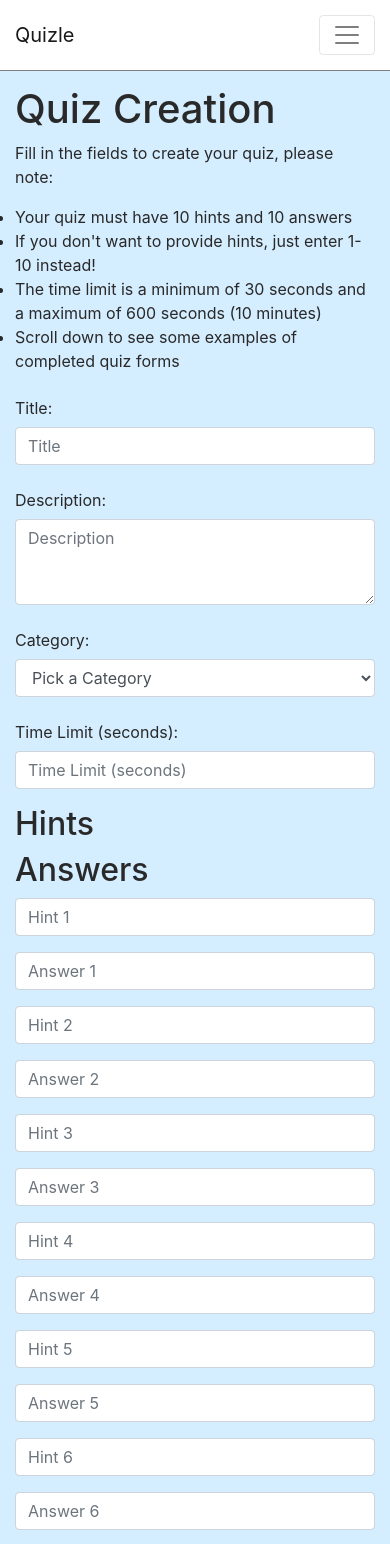
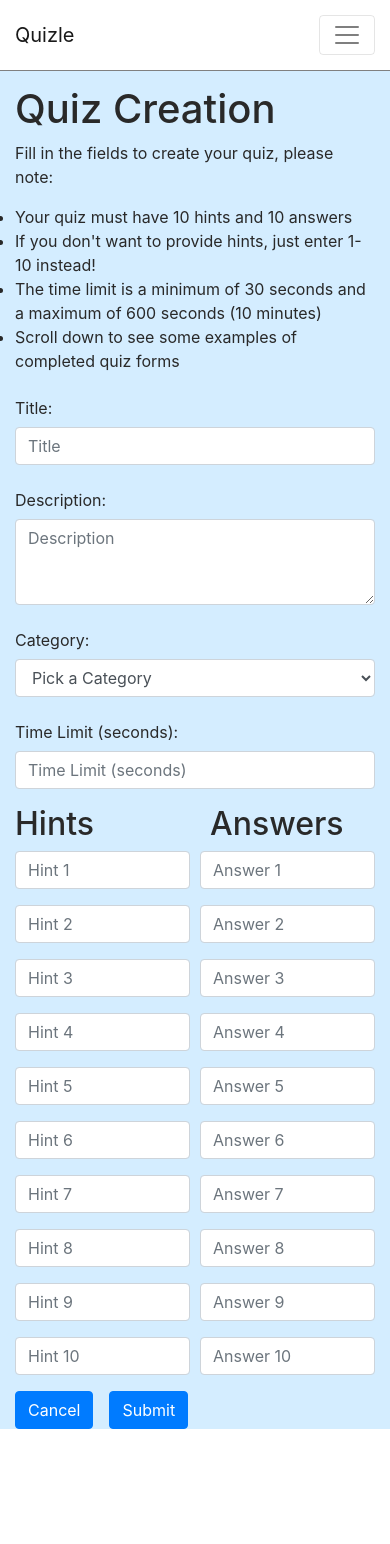
Before and after one commit to adamhatton/quizle, a React (Create React App) app: page /quizzes/create in a window 390 px wide. Shown: the top 1544 px of the page. After the commit the page ends 1429 px from the top, so only its background shows below. Built offline with nearby package versions, Linux system fonts and the light colour scheme; the HTML template or start-up script is replaced by a standard one.

Commit message:
Fix responsive design of ans and hint inputs

```diff
--- a/src/pages/quizzes/QuizCreateForm.js
+++ b/src/pages/quizzes/QuizCreateForm.js
@@ -214,16 +214,16 @@ function QuizCreateForm() {
         )}
 
         <Row>
-            <Col sm={4}>
+            <Col xs={6} lg={4}>
                 <h2>Hints</h2>
             </Col>
-            <Col sm={4}>
+            <Col xs={6} lg={4}>
                 <h2>Answers</h2>
             </Col>
         </Row>
 
         <Form.Row>
-          <Form.Group as={Col} sm={4} controlId='hint_1'>
+          <Form.Group as={Col} xs={6} lg={4} controlId='hint_1'>
             <Form.Label srOnly>Hint 1</Form.Label>
             <Form.Control
               type='text'
@@ -238,7 +238,7 @@ function QuizCreateForm() {
             )}
           </Form.Group>
 
-          <Form.Group as={Col} sm={4} controlId='ans_1'>
+          <Form.Group as={Col} xs={6} lg={4} controlId='ans_1'>
             <Form.Label srOnly>Answer 1</Form.Label>
             <Form.Control
               type='text'
@@ -255,7 +255,7 @@ function QuizCreateForm() {
         </Form.Row>
 
         <Form.Row>
-          <Form.Group as={Col} sm={4} controlId='hint_2'>
+          <Form.Group as={Col} xs={6} lg={4} controlId='hint_2'>
             <Form.Label srOnly>Hint 2</Form.Label>
             <Form.Control
               type='text'
@@ -270,7 +270,7 @@ function QuizCreateForm() {
             )}
           </Form.Group>
 
-          <Form.Group as={Col} sm={4} controlId='ans_2'>
+          <Form.Group as={Col} xs={6} lg={4} controlId='ans_2'>
             <Form.Label srOnly>Answer 2</Form.Label>
             <Form.Control
               type='text'
@@ -287,7 +287,7 @@ function QuizCreateForm() {
         </Form.Row>
 
         <Form.Row>
-          <Form.Group as={Col} sm={4} controlId='hint_3'>
+          <Form.Group as={Col} xs={6} lg={4} controlId='hint_3'>
             <Form.Label srOnly>Hint 3</Form.Label>
             <Form.Control
               type='text'
@@ -302,7 +302,7 @@ function QuizCreateForm() {
             )}
           </Form.Group>
 
-          <Form.Group as={Col} sm={4} controlId='ans_3'>
+          <Form.Group as={Col} xs={6} lg={4} controlId='ans_3'>
             <Form.Label srOnly>Answer 3</Form.Label>
             <Form.Control
               type='text'
@@ -319,7 +319,7 @@ function QuizCreateForm() {
         </Form.Row>
 
         <Form.Row>
-          <Form.Group as={Col} sm={4} controlId='hint_4'>
+          <Form.Group as={Col} xs={6} lg={4} controlId='hint_4'>
             <Form.Label srOnly>Hint 4</Form.Label>
             <Form.Control
               type='text'
@@ -334,7 +334,7 @@ function QuizCreateForm() {
             )}
           </Form.Group>
 
-          <Form.Group as={Col} sm={4} controlId='ans_4'>
+          <Form.Group as={Col} xs={6} lg={4} controlId='ans_4'>
             <Form.Label srOnly>Answer 4</Form.Label>
             <Form.Control
               type='text'
@@ -351,7 +351,7 @@ function QuizCreateForm() {
         </Form.Row>
 
         <Form.Row>
-          <Form.Group as={Col} sm={4} controlId='hint_5'>
+          <Form.Group as={Col} xs={6} lg={4} controlId='hint_5'>
             <Form.Label srOnly>Hint 5</Form.Label>
             <Form.Control
               type='text'
@@ -366,7 +366,7 @@ function QuizCreateForm() {
             )}
           </Form.Group>
 
-          <Form.Group as={Col} sm={4} controlId='ans_5'>
+          <Form.Group as={Col} xs={6} lg={4} controlId='ans_5'>
             <Form.Label srOnly>Answer 5</Form.Label>
             <Form.Control
               type='text'
@@ -383,7 +383,7 @@ function QuizCreateForm() {
         </Form.Row>
 
         <Form.Row>
-          <Form.Group as={Col} sm={4} controlId='hint_6'>
+          <Form.Group as={Col} xs={6} lg={4} controlId='hint_6'>
             <Form.Label srOnly>Hint 6</Form.Label>
             <Form.Control
               type='text'
@@ -398,7 +398,7 @@ function QuizCreateForm() {
             )}
           </Form.Group>
 
-          <Form.Group as={Col} sm={4} controlId='ans_6'>
+          <Form.Group as={Col} xs={6} lg={4} controlId='ans_6'>
             <Form.Label srOnly>Answer 6</Form.Label>
             <Form.Control
               type='text'
@@ -415,7 +415,7 @@ function QuizCreateForm() {
         </Form.Row>
 
         <Form.Row>
-          <Form.Group as={Col} sm={4} controlId='hint_7'>
+          <Form.Group as={Col} xs={6} lg={4} controlId='hint_7'>
             <Form.Label srOnly>Hint 7</Form.Label>
             <Form.Control
               type='text'
@@ -430,7 +430,7 @@ function QuizCreateForm() {
             )}
           </Form.Group>
 
-          <Form.Group as={Col} sm={4} controlId='ans_7'>
+          <Form.Group as={Col} xs={6} lg={4} controlId='ans_7'>
             <Form.Label srOnly>Answer 7</Form.Label>
             <Form.Control
               type='text'
@@ -447,7 +447,7 @@ function QuizCreateForm() {
         </Form.Row>
 
         <Form.Row>
-          <Form.Group as={Col} sm={4} controlId='hint_8'>
+          <Form.Group as={Col} xs={6} lg={4} controlId='hint_8'>
             <Form.Label srOnly>Hint 8</Form.Label>
             <Form.Control
               type='text'
@@ -462,7 +462,7 @@ function QuizCreateForm() {
             )}
           </Form.Group>
 
-          <Form.Group as={Col} sm={4} controlId='ans_8'>
+          <Form.Group as={Col} xs={6} lg={4} controlId='ans_8'>
             <Form.Label srOnly>Answer 8</Form.Label>
             <Form.Control
               type='text'
@@ -479,7 +479,7 @@ function QuizCreateForm() {
         </Form.Row>
 
         <Form.Row>
-          <Form.Group as={Col} sm={4} controlId='hint_9'>
+          <Form.Group as={Col} xs={6} lg={4} controlId='hint_9'>
             <Form.Label srOnly>Hint 9</Form.Label>
             <Form.Control
               type='text'
@@ -494,7 +494,7 @@ function QuizCreateForm() {
             )}
           </Form.Group>
 
-          <Form.Group as={Col} sm={4} controlId='ans_9'>
+          <Form.Group as={Col} xs={6} lg={4} controlId='ans_9'>
             <Form.Label srOnly>Answer 9</Form.Label>
             <Form.Control
               type='text'
@@ -511,7 +511,7 @@ function QuizCreateForm() {
         </Form.Row>
 
         <Form.Row>
-          <Form.Group as={Col} sm={4} controlId='hint_10'>
+          <Form.Group as={Col} xs={6} lg={4} controlId='hint_10'>
             <Form.Label srOnly>Hint 10</Form.Label>
             <Form.Control
               type='text'
@@ -526,7 +526,7 @@ function QuizCreateForm() {
             )}
           </Form.Group>
 
-          <Form.Group as={Col} sm={4} controlId='ans_10'>
+          <Form.Group as={Col} xs={6} lg={4} controlId='ans_10'>
             <Form.Label srOnly>Answer 10</Form.Label>
             <Form.Control
               type='text'
--- a/src/pages/quizzes/QuizPage.js
+++ b/src/pages/quizzes/QuizPage.js
@@ -10,16 +10,15 @@ function QuizPage() {
   useEffect(() => {
     const handleMount = async () => {
         try {
-            const {data: quiz} = await axiosReq.get(`/quizzes/${id}`)
-            setQuiz({results: [quiz]});
-            console.log(quiz);
+            const {data} = await axiosReq.get(`/quizzes/${id}`)
+            setQuiz({results: [data]});
         } catch(err){
             console.log(err);
         }
     }
     handleMount();
+
   }, [id]);
-
 
   return (
     <div>QuizPage</div>
```
Also changed, not shown: src/pages/quizzes/Quiz.js (added, +11 -0 lines), src/styles/Quiz.module.css (added), src/styles/QuizPage.module.css (added).
